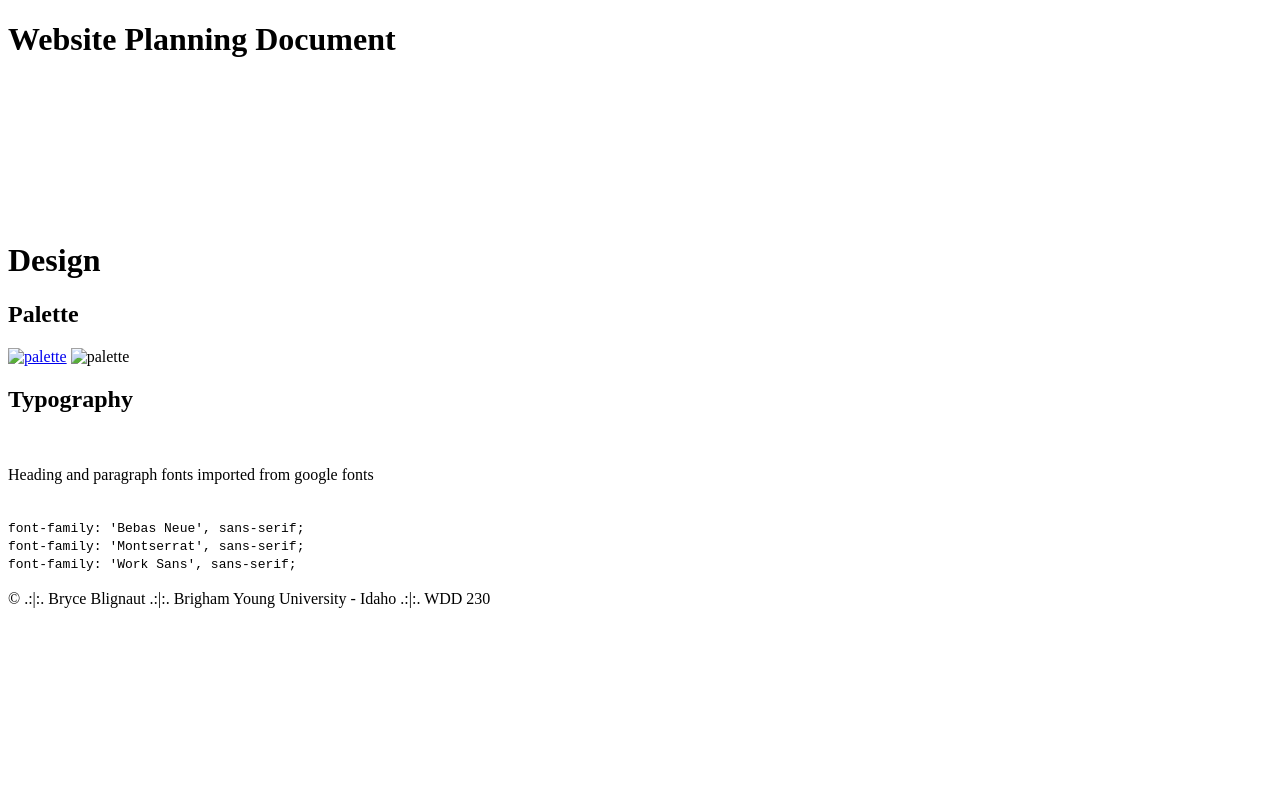
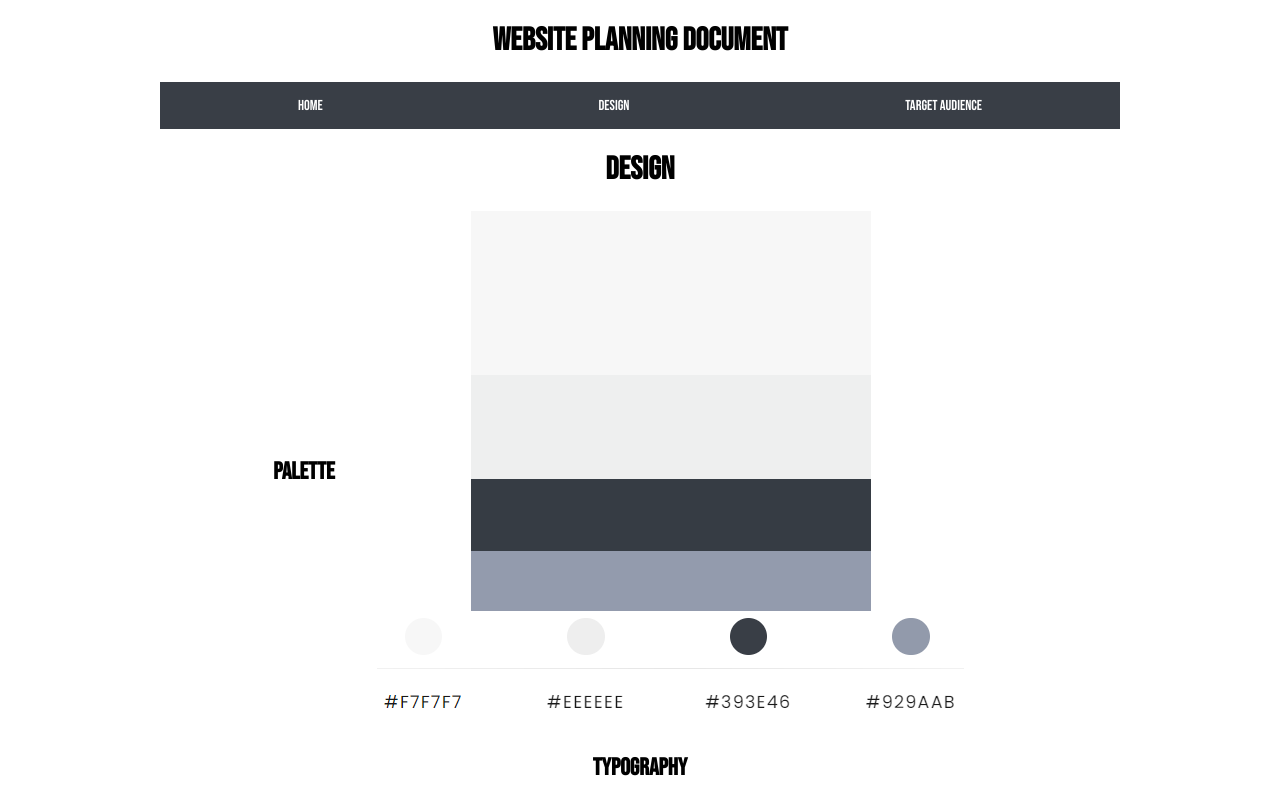
Before and after one commit to BryceBlignaut/wdd230, a plain HTML site: page week_3/pages/design.html in a window 1280 px wide. Shown: the top 799 px of the page. Drawn offline with Linux system fonts and the light colour scheme; files that its build step writes are made by us from their sources; the site is published under a folder, as on GitHub Pages, so addresses that start at the root find nothing; files whose address does not match are found by name.

Commit message:
changed_paths

```diff
--- a/week_3/pages/design.html
+++ b/week_3/pages/design.html
@@ -7,7 +7,7 @@
     <title>Design Principles- Design</title>
     <meta name="description" content="Web Design for Jackson Commerce">
     <link rel ='stylesheet' href= "styles/medium.css">
-    <link rel ='stylesheet' href= "/week_3/styles/style.css">
+    <link rel ='stylesheet' href= "../styles/style.css">
     <script src= "scripts/design_script.js"defer></script>
 </head>
 <body>
@@ -19,7 +19,7 @@
         </div>
         <div>
             <nav>
-                <div><a href="/week_3/index.html">Home</a></div>
+                <div><a href="../index.html">Home</a></div>
                 <div><a href="design.html">Design</a></div>
                 <div><a href="target_audience.html">Target Audience</a></div>
             </nav>
@@ -33,8 +33,8 @@
         <div class = "container">
             <h2>Palette</h2>
             <div class="image">
-            <a href="https://colorhunt.co/palette/f7f7f7eeeeee393e46929aab"><img src="/week_3/images/pallette.png" alt="palette"></a>
-            <img src="/week_3/images/codes.png" alt="palette">
+            <a href="https://colorhunt.co/palette/f7f7f7eeeeee393e46929aab"><img src="../images/pallette.png" alt="palette"></a>
+            <img src="../images/codes.png" alt="palette">
             </div>
         </div>
         <h2>Typography</h2>
```
Also changed, not shown: week_3/pages/target_audience.html (+2 -2 lines).
